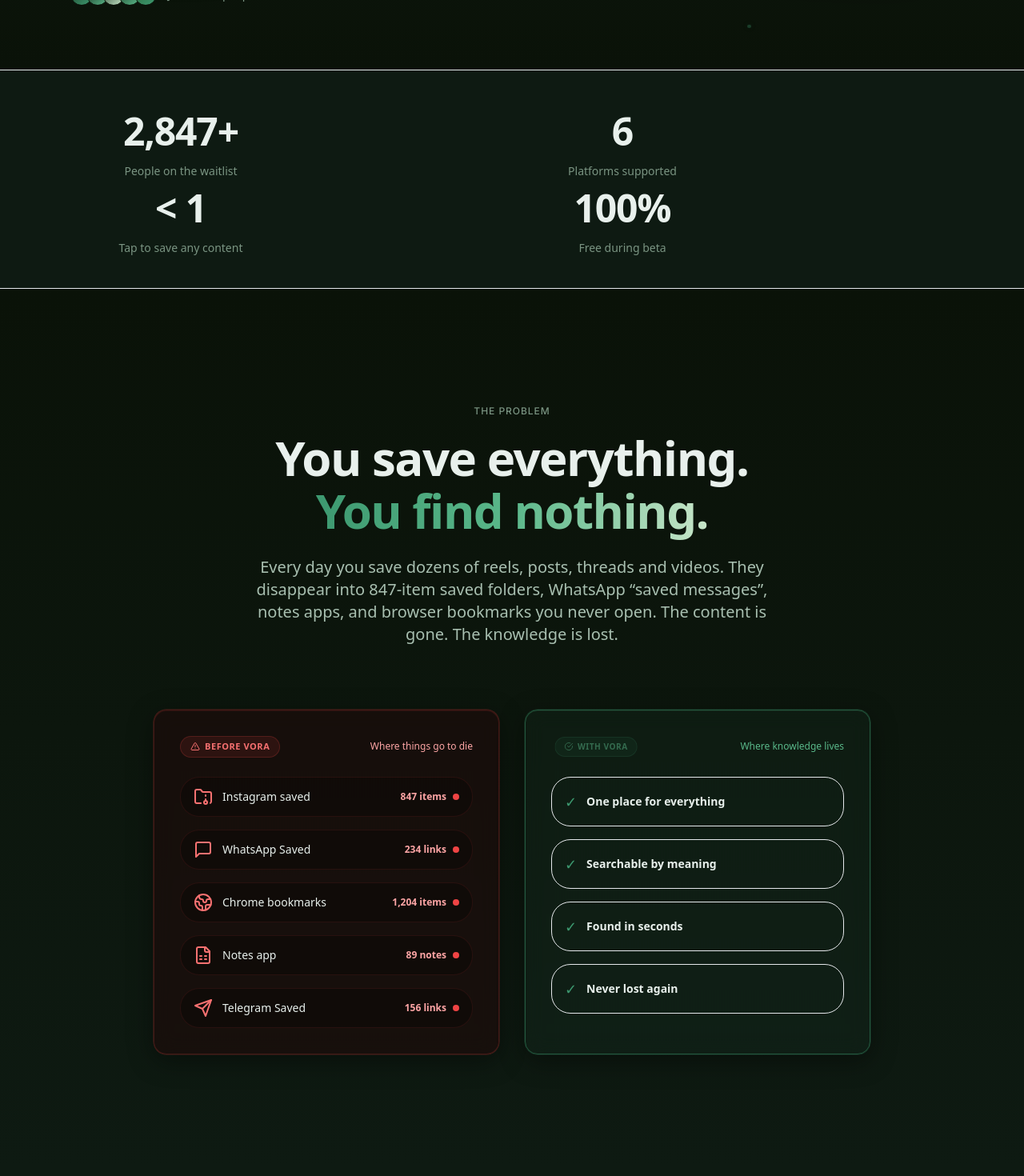
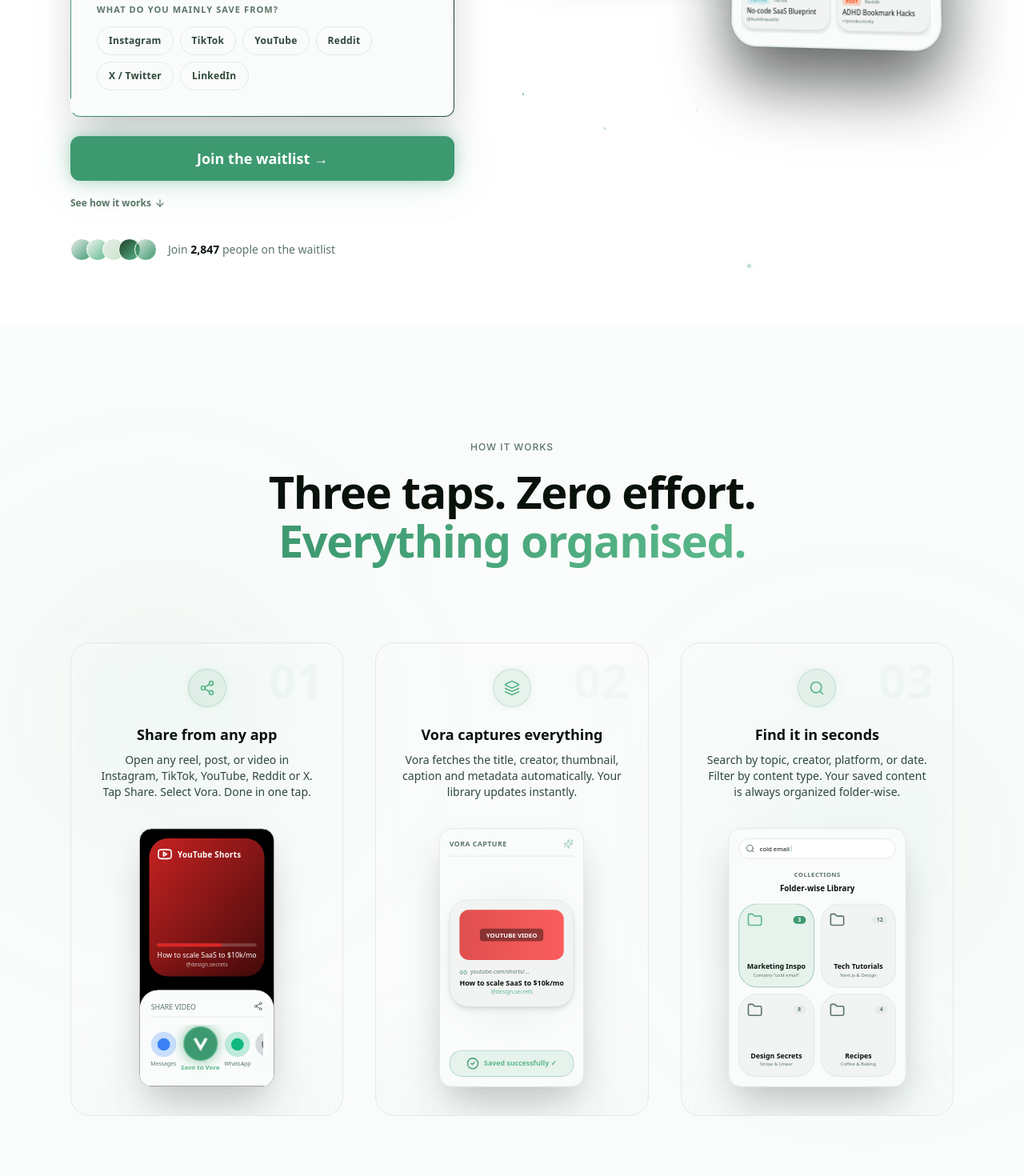
Before and after one commit to haben-ai/MIND-VALUT-LANDING-PAGE, a Next.js app: page / in a window 1280 px wide. Shown: the part 800-2270 px from the top of the page at 80% size. Built offline with nearby package versions, Linux system fonts and the light colour scheme.

Commit message:
Refactor styles and layout for improved UI consistency and responsiveness

```diff
--- a/app/globals.css
+++ b/app/globals.css
@@ -8,15 +8,15 @@
     --font-inter: 'Inter', -apple-system, BlinkMacSystemFont, sans-serif;
 
     /* Light Mode (Default Root) */
-    --base-color: #F3F7F4;
-    --surface-color: #E6ECE8;
-    --surface-color-2: #DBE4DF;
-    --surface-color-3: #D0DBD4;
-    --border-color: rgba(46, 107, 62, 0.2);
-    --border-subtle-color: rgba(46, 107, 62, 0.08);
-    --text-primary-color: #0A1208;
-    --text-secondary-color: #2F483A;
-    --text-muted-color: #5E7A6B;
+    --base-color: #FFFFFF;
+    --surface-color: #FAFCFB;
+    --surface-color-2: #F1F4F2;
+    --surface-color-3: #E6ECE9;
+    --border-color: rgba(46, 107, 62, 0.15);
+    --border-subtle-color: rgba(46, 107, 62, 0.06);
+    --text-primary-color: #09110B;
+    --text-secondary-color: #2E4739;
+    --text-muted-color: #5B7567;
   }
 
   .dark {
--- a/app/layout.tsx
+++ b/app/layout.tsx
@@ -47,13 +47,13 @@
   children: React.ReactNode;
 }>) {
   return (
-    <html lang="en" className="dark scroll-smooth">
+    <html lang="en" className="scroll-smooth">
       <head>
         <link rel="preconnect" href="https://fonts.googleapis.com" />
         <link rel="preconnect" href="https://fonts.gstatic.com" crossOrigin="anonymous" />
         <link href="https://fonts.googleapis.com/css2?family=Inter:wght@300;400;500;600;700&display=swap" rel="stylesheet" />
       </head>
-      <body className="font-sans antialiased bg-forest-base text-[#E8F0EC]">
+      <body className="font-sans antialiased bg-forest-base text-forest-text-primary">
         {/* Visual Effect 1: Global Noise Overlay */}
         <div className="noise-overlay" aria-hidden="true" />
         {children}
--- a/app/page.tsx
+++ b/app/page.tsx
@@ -3,12 +3,9 @@
 import React, { useEffect, useRef } from "react";
 import { Navbar } from "@/components/sections/Navbar";
 import { Hero } from "@/components/sections/Hero";
-import { StatsBar } from "@/components/sections/StatsBar";
-import { Problem } from "@/components/sections/Problem";
 import { HowItWorks } from "@/components/sections/HowItWorks";
 import { Features } from "@/components/sections/Features";
 import { Platforms } from "@/components/sections/Platforms";
-import { Testimonials } from "@/components/sections/Testimonials";
 import { Waitlist } from "@/components/sections/Waitlist";
 import { FAQ } from "@/components/sections/FAQ";
 import { Footer } from "@/components/sections/Footer";
@@ -53,12 +50,9 @@
       {/* Main Page Layout Sections in Exact Order */}
       <main>
         <Hero />
-        <StatsBar />
-        <Problem />
         <HowItWorks />
         <Features />
         <Platforms />
-        <Testimonials />
         <Waitlist />
         <FAQ />
       </main>
--- a/components/sections/Hero.tsx
+++ b/components/sections/Hero.tsx
@@ -1,7 +1,7 @@
 "use client";
 
 import React, { useEffect, useState } from "react";
-import { motion } from "framer-motion";
+import { motion, AnimatePresence } from "framer-motion";
 import { ArrowRight, ArrowDown } from "lucide-react";
 import { Badge } from "../ui/Badge";
 import { GlowButton } from "../ui/GlowButton";
@@ -9,6 +9,8 @@
 import { BrowserMockup } from "../ui/BrowserMockup";
 import { ParticleField } from "../ui/ParticleField";
 import { AnimatedCounter } from "../ui/AnimatedCounter";
+import { WaitlistForm } from "../ui/WaitlistForm";
+import { SuccessState } from "../ui/SuccessState";
 
 const PLATFORMS = [
   { name: "Instagram", color: "#E1306C" },
@@ -20,10 +22,19 @@
 
 export const Hero: React.FC = () => {
   const [isLoaded, setIsLoaded] = useState(false);
+  const [submission, setSubmission] = useState<{
+    firstName: string;
+    email: string;
+    position: number;
+  } | null>(null);
 
   useEffect(() => {
     setIsLoaded(true);
   }, []);
+
+  const handleSuccess = (data: { firstName: string; email: string; position: number }) => {
+    setSubmission(data);
+  };
 
   const scrollToSection = (id: string) => {
     const element = document.getElementById(id);
@@ -59,7 +70,7 @@
   };
 
   return (
-    <section className="relative min-h-[100vh] flex flex-col items-center justify-center bg-gradient-hero overflow-hidden pt-28 pb-20 select-none">
+    <section className="relative min-h-[100vh] flex flex-col items-center justify-center bg-forest-base overflow-hidden pt-28 pb-20 select-none">
       {/* LAYER 1: Radial Glow (Visual Effect 2 - Saturated Neon) + Dot Grid Pattern (Visual Effect 3) */}
       <div
         className="absolute inset-0 z-0 bg-gradient-radial-glow pointer-events-none"
@@ -131,7 +142,7 @@
             initial={{ opacity: 0 }}
             animate={isLoaded ? { opacity: 1 } : { opacity: 0 }}
             transition={{ duration: 0.8, delay: 0.8 }}
-            className="flex items-center flex-wrap justify-center xl:justify-start gap-2.5 mb-10 w-full"
+            className="flex items-center flex-wrap justify-center xl:justify-start gap-2.5 mb-8 w-full"
           >
             {PLATFORMS.map((platform, idx) => (
               <React.Fragment key={platform.name}>
@@ -151,29 +162,46 @@
             ))}
           </motion.div>
 
-          {/* CTA buttons */}
+          {/* Inline Waitlist Dialog / Form on the very top */}
+          <div className="w-full max-w-[480px] mb-8 z-20">
+            <AnimatePresence mode="wait">
+              {!submission ? (
                 <motion.div
-            initial={{ opacity: 0, y: 20 }}
-            animate={isLoaded ? { opacity: 1, y: 0 } : { opacity: 0, y: 20 }}
-            transition={{ duration: 0.8, delay: 0.9 }}
-            className="flex flex-col sm:flex-row items-center gap-6 mb-8 w-full sm:w-auto"
+                  key="hero-waitlist-form"
+                  initial={{ opacity: 0, y: 15 }}
+                  animate={{ opacity: 1, y: 0 }}
+                  exit={{ opacity: 0, y: -15 }}
+                  transition={{ duration: 0.4 }}
+                  className="w-full text-left"
                 >
-            <GlowButton
-              onClick={() => scrollToSection("waitlist")}
-              className="group w-full sm:w-auto px-8 py-4 text-base font-semibold"
-            >
-              Join the waitlist
-              <ArrowRight className="ml-2 h-4 w-4 transition-transform group-hover:translate-x-1 duration-300" />
-            </GlowButton>
-
+                  <WaitlistForm onSuccess={handleSuccess} />
+                  <div className="mt-4 flex justify-center xl:justify-start">
                     <button
                       onClick={() => scrollToSection("how-it-works")}
-              className="text-sm font-semibold text-forest-text-muted hover:text-forest-text-primary hover:underline transition-all py-2 cursor-pointer flex items-center gap-1.5 group"
+                      className="text-xs font-semibold text-forest-text-muted hover:text-forest-text-primary hover:underline transition-all py-1 cursor-pointer flex items-center gap-1 group"
                     >
                       See how it works
-              <ArrowDown className="h-4 w-4 transition-transform group-hover:translate-y-0.5 duration-300" />
+                      <ArrowDown className="h-3.5 w-3.5 transition-transform group-hover:translate-y-0.5 duration-300" />
                     </button>
+                  </div>
                 </motion.div>
+              ) : (
+                <motion.div
+                  key="hero-waitlist-success"
+                  initial={{ opacity: 0, scale: 0.95 }}
+                  animate={{ opacity: 1, scale: 1 }}
+                  transition={{ duration: 0.4 }}
+                  className="w-full text-left bg-forest-surface-2/20 border border-forest-border/10 rounded-3xl p-6 backdrop-blur-md"
+                >
+                  <SuccessState
+                    firstName={submission.firstName}
+                    email={submission.email}
+                    position={submission.position}
+                  />
+                </motion.div>
+              )}
+            </AnimatePresence>
+          </div>
 
           {/* Social Proof Queue count */}
           <motion.div
--- a/components/sections/HowItWorks.tsx
+++ b/components/sections/HowItWorks.tsx
@@ -50,60 +50,49 @@
           </h2>
         </ScrollAnimate>
 
-        {/* Process Timeline Column */}
-        <div className="flex flex-col gap-24 md:gap-36 max-w-4xl mx-auto relative">
-
-          {/* Connector Line decoration for timeline */}
-          <div className="hidden md:block absolute top-[60px] bottom-[60px] left-1/2 -translate-x-1/2 w-[1px] bg-forest-border/20 z-0 pointer-events-none" />
-
+        {/* 3-Column Side-by-Side Grid Layout */}
+        <div className="grid grid-cols-1 md:grid-cols-3 gap-8 lg:gap-10 max-w-6xl mx-auto relative">
           {STEPS.map((step, idx) => {
             const Icon = step.icon;
             const MockupComponent = step.mockup;
-            const isEven = idx % 2 === 0;
 
             return (
-              <div
+              <ScrollAnimate
                 key={step.number}
-                className={`flex flex-col md:flex-row items-center gap-12 lg:gap-20 z-10 ${
-                  isEven ? "md:flex-row" : "md:flex-row-reverse"
-                }`}
+                delay={idx * 0.15}
+                className="flex flex-col items-center text-center bg-forest-surface-2/30 border border-forest-border/10 rounded-3xl p-6 lg:p-8 relative overflow-hidden backdrop-blur-md hover:border-forest-accent/30 hover:bg-forest-surface-2/55 hover:shadow-2xl transition-all duration-500 group"
               >
-                {/* Text Description Block */}
-                <div className="flex-1 flex flex-col items-center md:items-start text-center md:text-left relative">
-                  {/* Step number absolute overlay background */}
-                  <div className="absolute top-[-35px] left-1/2 md:left-0 -translate-x-1/2 md:translate-x-0 text-7xl md:text-8xl font-black text-forest-accent/[0.05] select-none z-0">
+                {/* Floating soft neon highlight glow inside card */}
+                <div className="absolute inset-x-0 bottom-[-50px] h-[120px] rounded-full bg-forest-accent/5 blur-3xl group-hover:bg-forest-accent/15 transition-all duration-500 pointer-events-none" />
+
+                {/* Step number large background watermark */}
+                <div className="absolute top-4 right-6 text-6xl font-black text-forest-accent/[0.04] select-none pointer-events-none group-hover:text-forest-accent/[0.07] transition-all duration-300">
                   {step.number}
                 </div>
 
                 {/* Icon Circle */}
-                  <div className="relative z-10 h-14 w-14 rounded-full bg-forest-accent/10 border border-forest-accent/30 flex items-center justify-center mb-6 shadow-[0_0_15px_rgba(61,153,112,0.15)] group-hover:border-forest-accent/60 transition-all duration-300">
-                    <Icon className="h-6 w-6 text-forest-accent-light" />
+                <div className="h-12 w-12 rounded-full bg-forest-accent/10 border border-forest-accent/20 flex items-center justify-center mb-5 shadow-[0_0_12px_rgba(61,153,112,0.1)] group-hover:border-forest-accent/50 transition-all duration-300">
+                  <Icon className="h-5 w-5 text-forest-accent-light" />
                 </div>
 
-                  {/* Title */}
-                  <h3 className="relative z-10 text-xl md:text-2xl font-bold text-forest-text-primary mb-3">
+                {/* Step Title */}
+                <h3 className="text-lg font-bold text-forest-text-primary mb-2">
                   {step.title}
                 </h3>
 
-                  {/* Body */}
-                  <p className="relative z-10 text-sm sm:text-base text-forest-text-secondary leading-relaxed max-w-md">
+                {/* Step Body */}
+                <p className="text-xs sm:text-sm text-forest-text-secondary leading-relaxed mb-8 max-w-[280px]">
                   {step.body}
                 </p>
-                </div>
 
-                {/* Screenshot Mockup Block */}
-                <ScrollAnimate
-                  delay={0.1}
-                  className="flex-1 flex justify-center w-full max-w-[270px] sm:max-w-none"
-                >
-                  <div className="relative group">
-                    {/* Pulsing neon highlight glow behind card */}
-                    <div className="absolute inset-0 rounded-2xl bg-forest-accent/15 blur-2xl group-hover:bg-forest-accent/25 transition-all duration-500 opacity-60 pointer-events-none" />
-
+                {/* Mockup Component */}
+                <div className="w-full flex justify-center mt-auto transform scale-[0.92] lg:scale-[0.98] group-hover:scale-[1.04] transition-transform duration-500">
+                  <div className="relative">
+                    <div className="absolute inset-0 rounded-2xl bg-forest-accent/8 blur-xl group-hover:bg-forest-accent/15 transition-all duration-500 opacity-60 pointer-events-none" />
                     <MockupComponent />
                   </div>
+                </div>
               </ScrollAnimate>
-              </div>
             );
           })}
         </div>
--- a/components/sections/Navbar.tsx
+++ b/components/sections/Navbar.tsx
@@ -119,7 +119,7 @@
 
       {/* Mobile Drawer */}
       {isMobileMenuOpen && (
-        <div className="fixed inset-0 z-40 bg-[#0E1A12] pt-20 flex flex-col md:hidden animate-fade-in">
+        <div className="fixed inset-0 z-40 bg-forest-base pt-20 flex flex-col md:hidden animate-fade-in">
           <div className="flex flex-col items-center gap-6 py-10 px-6">
             <button
               onClick={() => scrollToSection("how-it-works")}
--- a/components/ui/ParticleField.tsx
+++ b/components/ui/ParticleField.tsx
@@ -88,13 +88,13 @@
                 ease: "easeInOut",
                 repeat: Infinity,
               }}
-              className="absolute rounded-full bg-white dark:bg-white/80"
+              className="absolute rounded-full bg-forest-accent/70 dark:bg-forest-accent-light/80"
               style={{
                 width: el.size,
                 height: el.size,
                 top: `${el.top}%`,
                 left: `${el.left}%`,
-                boxShadow: "0 0 6px rgba(255,255,255,0.7)",
+                boxShadow: "0 0 6px rgba(61,153,112,0.6)",
               }}
             />
           );
--- a/components/ui/ThemeToggle.tsx
+++ b/components/ui/ThemeToggle.tsx
@@ -5,7 +5,7 @@
 import { motion } from "framer-motion";
 
 export const ThemeToggle: React.FC = () => {
-  const [theme, setTheme] = useState<"light" | "dark">("dark");
+  const [theme, setTheme] = useState<"light" | "dark">("light");
 
   useEffect(() => {
     // Safely sync with document.documentElement on mounting
```
Lines whose indentation alone changed are shown as unchanged.
